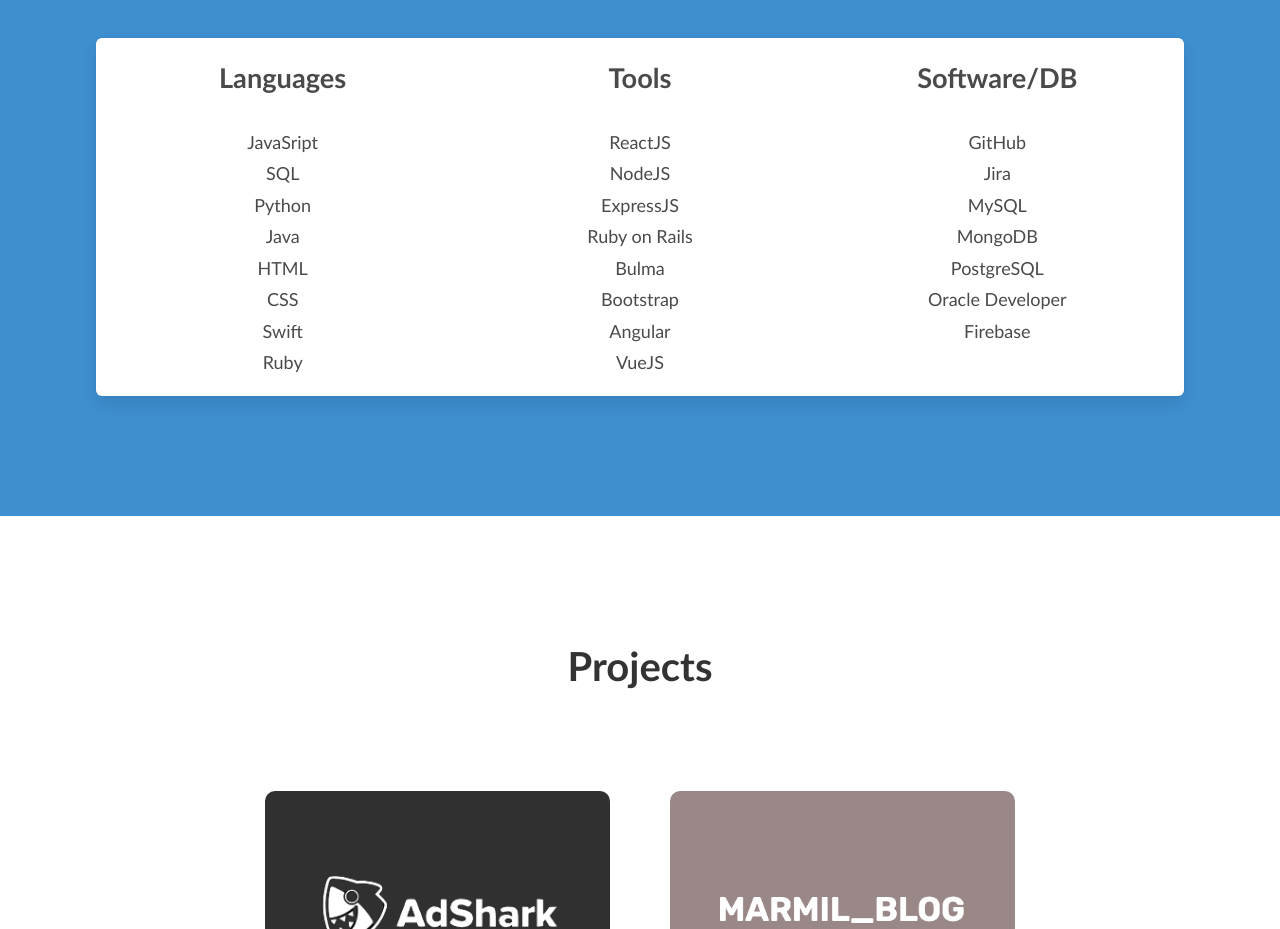
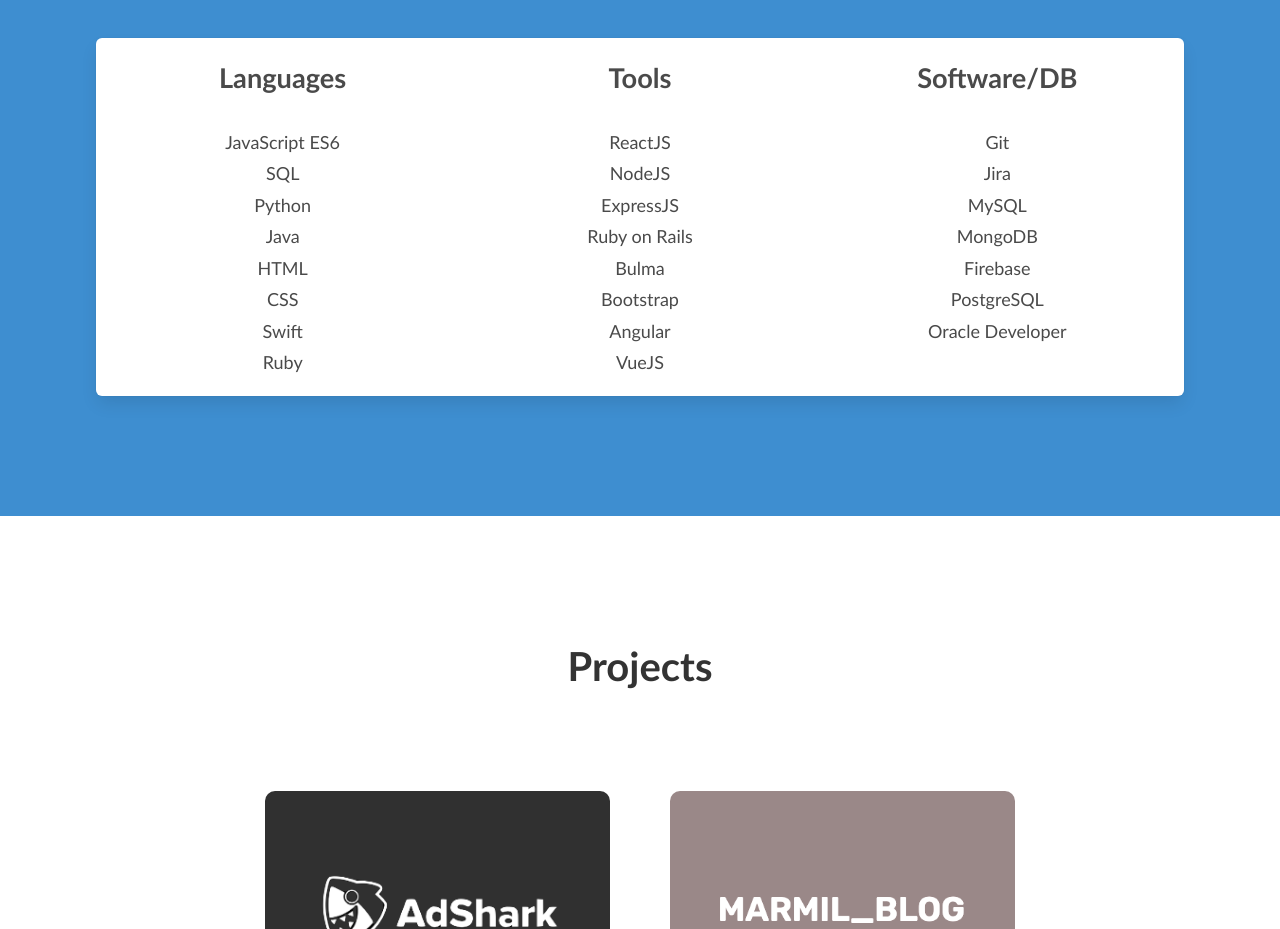
Before and after one commit to MarMil1/marmildev, a React (Create React App) app: page / in a window 1280 px wide. Shown: the part 1280-2209 px from the top of the page. Built offline with nearby package versions, Linux system fonts and the light colour scheme.

Commit message:
Edit text in about section

```diff
--- a/src/components/About.js
+++ b/src/components/About.js
@@ -28,7 +28,7 @@ export const About = () => {
                 <div className="column">
                   <div className="about-card-title">Languages</div>
                   <ul>
-                    <li>JavaSript</li>
+                    <li>JavaScript ES6</li>
                     <li>SQL</li>
                     <li>Python</li>
                     <li>Java</li>
@@ -54,13 +54,13 @@ export const About = () => {
                 <div className="column">
                   <div className="about-card-title">Software/DB</div>
                   <ul>
-                    <li>GitHub</li>
+                    <li>Git</li>
                     <li>Jira</li>
                     <li>MySQL</li>
                     <li>MongoDB</li>
+                    <li>Firebase</li>
                     <li>PostgreSQL</li>
                     <li>Oracle Developer</li>
-                    <li>Firebase</li>
                   </ul>
                 </div>
               </div>
```
